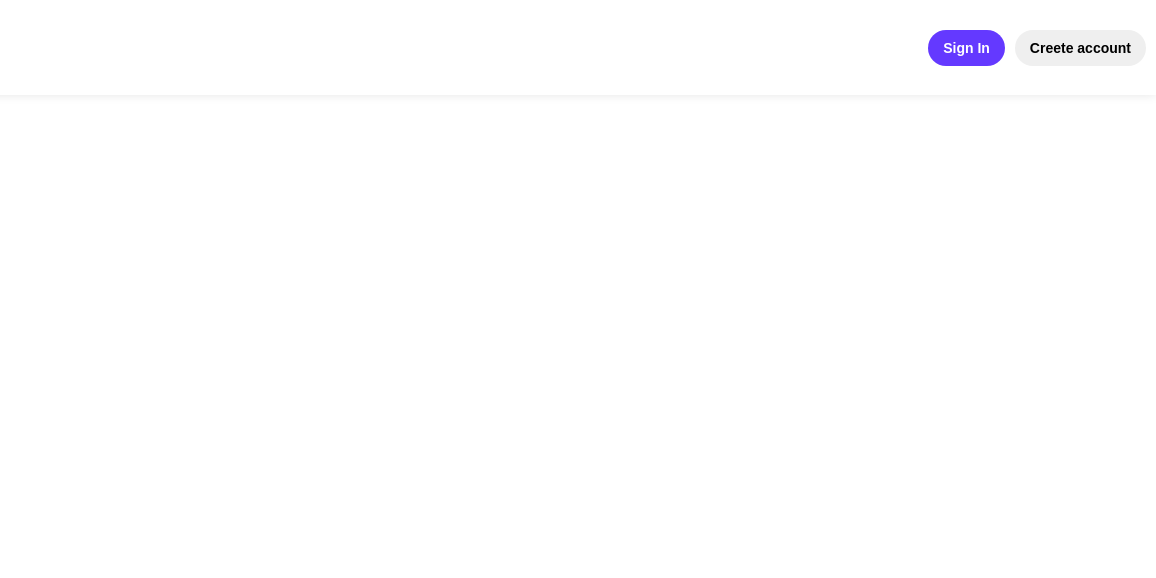
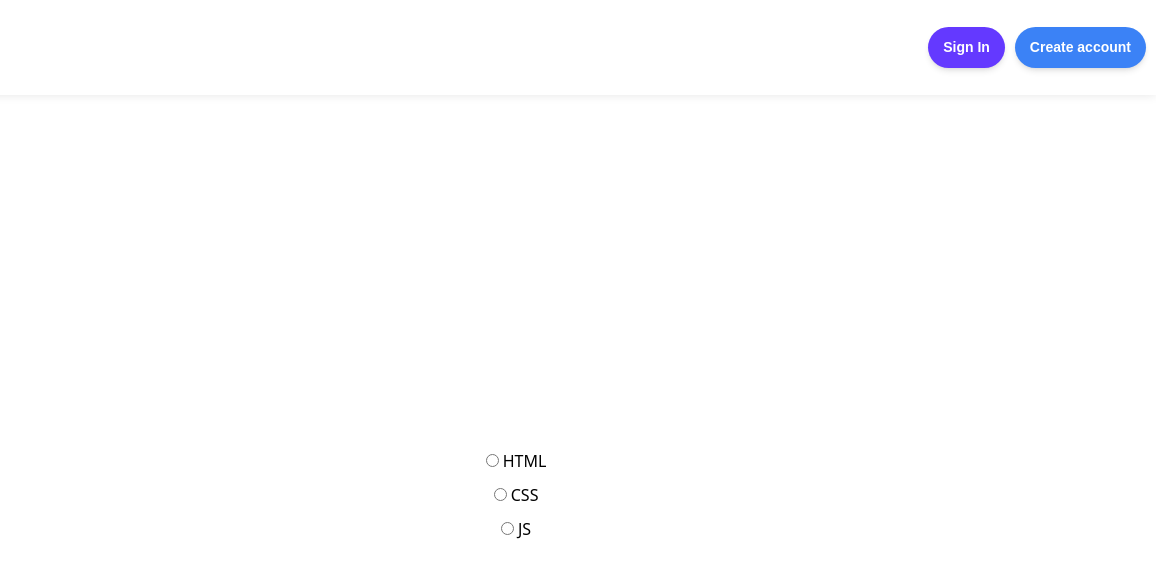
Before and after one commit to hanhwa12/Example, a website: page index.html in a window 1280 px wide. Shown: the full height of the page, 124-1280 px from the left. Drawn offline with Linux system fonts and the light colour scheme.

Commit message:
Add sign in page, use tailwind css with font lỏ

```diff
--- a/index.html
+++ b/index.html
@@ -4,8 +4,9 @@
     <meta charset="UTF-8">
     <meta name="viewport" content="width=device-width, initial-scale=1.0">
     <title>Ví dụ flex</title>
-    <link rel="shortcut icon" href="./src/images/GoogleFavicon.png" type="image/x-icon">
-    <link rel="stylesheet" href="./src/css/style.css">
+    <link rel="shortcut icon" href="./src/assets/images/GoogleIcon.png" type="image/x-icon">
+    <link rel="stylesheet" href="./src/css/tailwind.css">
+    <script src="./src/scripts/index.js"></script>
 </head>
 <body>
     <section class="navigation">
@@ -14,16 +15,30 @@
         </div>
         <div class="nav-item-2">
             <div class="nav-item-2-container-1">
-                <button class="nav-item-2-container-1-btn">
-                    Sign In
+                <button class="nav-item-2-container-1-btn shadow-md">
+                    <a class="nav-item-2-container-1-btn-ref" href="./src/pages/Authentication/SignIn.html">Sign In</a>
                 </button>
             </div>
             <div class="nav-item-2-container-2">
-                <button class="nav-item-2-container-2-btn">
-                    Creete account
+                <button class="nav-item-2-container-2-btn shadow-md bg-blue-500 text-white">
+                    Create account
                 </button>
             </div>
         </div>
     </section>
+    <div class="flex-container">
+        <div>
+            <input type="radio" name="fav_language" id="html" value="HTML">
+            <label for="html">HTML</label>
+        </div>
+        <div>
+            <input type="radio" name="fav_language" id="css" value="CSS">
+            <label for="css">CSS</label>
+        </div>
+        <div>
+            <input type="radio" name="fav_language" id="javascript" value="JS">
+            <label for="javascript">JS</label>
+        </div>
+    </div>
 </body>
 </html>
--- a/src/css/style.css
+++ b/src/css/style.css
@@ -1,3 +1,24 @@
+/* Đây là để tailwind hoạt động */
+@tailwind base;
+@tailwind components;
+@tailwind utilities;
+/* Đây là để tailwind hoạt động */
+
+@font-face {
+    font-family: 'OpenSansBold';
+    src: url('../assets/fonts/OpenSans/OpenSans-Bold.ttf') format("truetype");
+}
+
+@font-face {
+    font-family: 'OpenSansRegular';
+    src: url('../assets/fonts/OpenSans/OpenSans-Regular.ttf') format("truetype");
+}
+
+@font-face {
+    font-family: 'OpenSansItalic';
+    src: url('../assets/fonts/OpenSans/OpenSans-Italic.ttf') format("truetype");
+}
+
 * {
     margin: 0px;
     padding: 0px;
@@ -41,6 +62,11 @@
     font-weight: 600;
 }
 
+.nav-item-2-container-1-btn-ref {
+    text-decoration: none;
+    color: white;
+}
+
 .nav-item-2-container-1-btn:hover {
     cursor: pointer;
 }
@@ -57,3 +83,13 @@
 .nav-item-2-container-2-btn:hover {
     cursor: pointer;
 }
+
+.flex-container {
+    gap: 10px;
+    display: flex;
+    flex-direction: column;
+    width: 100%;
+    height: 100vh;
+    align-items: center;
+    justify-content: center;
+}
--- /dev/null
+++ b/tailwind.config.js
@@ -0,0 +1,97 @@
+/** @type {import('tailwindcss').Config} */
+module.exports = {
+    content: [
+        "./src/pages/**/*.html",
+        "./src/scripts/*.js",
+        "./*.html"
+    ],
+    theme: {
+        extend: {
+            screens: {
+                'small-resolution-smart-phone': '375px',
+                'small-resolution-tablet': '768px',
+                'old-resolution-computer': '1280px',
+                'standard-resolution-computer': '1920px',
+            },
+            height: {
+                '5%': '5%',
+                '10%': '10%',
+                '15%': '15%',
+                '20%': '20%',
+                '25%': '25%',
+                '30%': '30%',
+                '35%': '35%',
+                '40%': '40%',
+                '45%': '45%',
+                '50%': '50%',
+                '55%': '55%',
+                '60%': '60%',
+                '65%': '65%',
+                '70%': '70%',
+                '75%': '75%',
+                '80%': '80%',
+                '85%': '85%',
+                '90%': '90%',
+                '95%': '95%',
+                '100%': '100%',
+                '100dvh': '100dvh',
+            },
+            width: {
+                '5%': '5%',
+                '10%': '10%',
+                '15%': '15%',
+                '20%': '20%',
+                '25%': '25%',
+                '30%': '30%',
+                '35%': '35%',
+                '40%': '40%',
+                '45%': '45%',
+                '46%': '46%',
+                '47%': '47%',
+                '48%': '48%',
+                '49%': '49%',
+                '50%': '50%',
+                '55%': '55%',
+                '60%': '60%',
+                '65%': '65%',
+                '70%': '70%',
+                '75%': '75%',
+                '80%': '80%',
+                '85%': '85%',
+                '90%': '90%',
+                '95%': '95%',
+                '100%': '100%',
+            },
+            margin: {
+                '5%': '5%',
+                '10%': '10%',
+                '15%': '15%',
+                '20%': '20%',
+                '25%': '25%',
+                '30%': '30%',
+                '35%': '35%',
+                '40%': '40%',
+                '45%': '45%',
+                '50%': '50%',
+                '55%': '55%',
+                '60%': '60%',
+                '65%': '65%',
+                '70%': '70%',
+                '75%': '75%',
+                '80%': '80%',
+                '85%': '85%',
+                '90%': '90%',
+                '95%': '95%',
+            },
+            backgroundColor: {
+                'authentication-background-color': '#F5F5F5',
+            },
+            fontFamily: {
+                'OpenSans-Bold': ['OpenSansBold','OpenSansBold'],
+                'OpenSans-Regular': ['OpenSansRegular','OpenSansRegular'],
+                'OpenSans-Italic': ['OpenSansItalic','OpenSansItalic'],
+            },
+        },
+    },
+    plugins: [],
+}
```
Also changed, not shown: package.json (added, +15 -0 lines), src/pages/Authentication/SignIn.html (added, +103 -0 lines), README.md, src/assets/fonts/OpenSans/OpenSans-Bold.ttf (added), src/assets/fonts/OpenSans/OpenSans-Italic.ttf (added), src/assets/fonts/OpenSans/OpenSans-Regular.ttf (added), src/assets/images/GoogleIcon.png (renamed from src/images/GoogleFavicon.png), src/css/tailwind.css (added), src/scripts/index.js (added), 2 other files.
